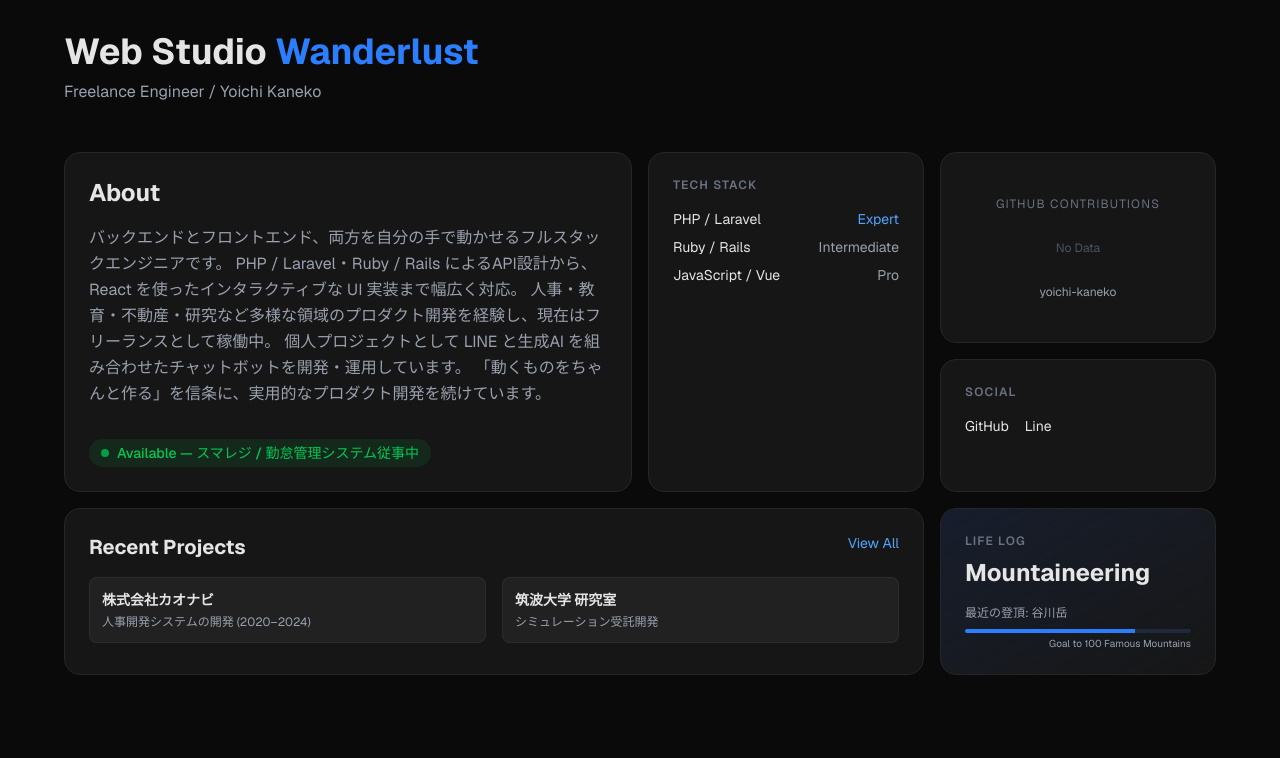
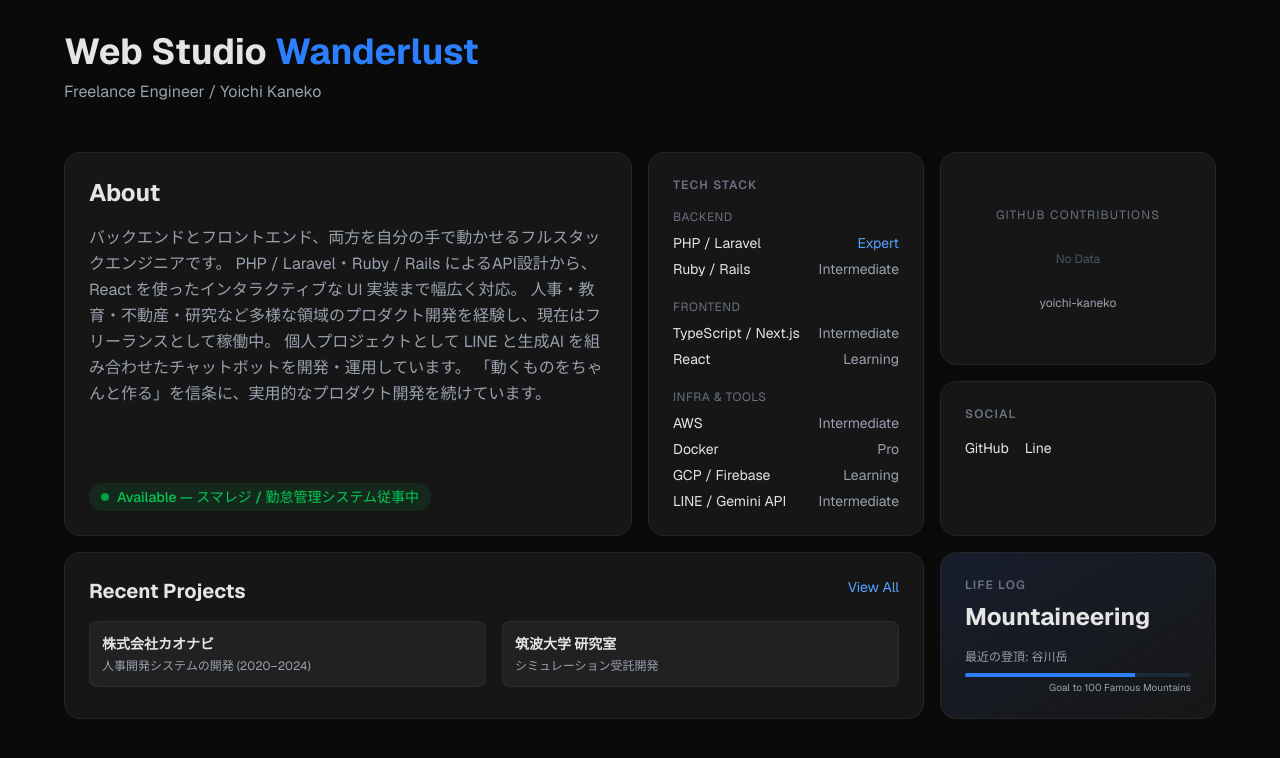
Before and after one commit to yoichi-kaneko/portfolio_2nd, a Next.js app: page / in a window 1280 px wide. Shown: the top 758 px of the page. Built offline with nearby package versions, Linux system fonts and the light colour scheme.

Commit message:
技術スタックの見直し

```diff
--- a/src/components/cards/TechStackCard.tsx
+++ b/src/components/cards/TechStackCard.tsx
@@ -4,8 +4,10 @@ export function TechStackCard() {
       <h3 className="text-xs font-semibold text-gray-500 mb-4 uppercase tracking-widest">
         Tech Stack
       </h3>
-      {/* Phase 3 で data/skills.json と連携 */}
-      <div className="space-y-2 text-sm">
+      <div className="space-y-5 text-sm">
+        <div>
+          <p className="text-xs text-gray-500 mb-2 uppercase tracking-wider">Backend</p>
+          <div className="space-y-1.5">
             <div className="flex justify-between">
               <span>PHP / Laravel</span>
               <span className="text-blue-400">Expert</span>
@@ -14,9 +16,43 @@ export function TechStackCard() {
               <span>Ruby / Rails</span>
               <span className="text-gray-400">Intermediate</span>
             </div>
+          </div>
+        </div>
+
+        <div>
+          <p className="text-xs text-gray-500 mb-2 uppercase tracking-wider">Frontend</p>
+          <div className="space-y-1.5">
             <div className="flex justify-between">
-          <span>JavaScript / Vue</span>
+              <span>TypeScript / Next.js</span>
+              <span className="text-gray-400">Intermediate</span>
+            </div>
+            <div className="flex justify-between">
+              <span>React</span>
+              <span className="text-gray-400">Learning</span>
+            </div>
+          </div>
+        </div>
+
+        <div>
+          <p className="text-xs text-gray-500 mb-2 uppercase tracking-wider">Infra & Tools</p>
+          <div className="space-y-1.5">
+            <div className="flex justify-between">
+              <span>AWS</span>
+              <span className="text-gray-400">Intermediate</span>
+            </div>
+            <div className="flex justify-between">
+              <span>Docker</span>
               <span className="text-gray-400">Pro</span>
+            </div>
+            <div className="flex justify-between">
+              <span>GCP / Firebase</span>
+              <span className="text-gray-400">Learning</span>
+            </div>
+            <div className="flex justify-between">
+              <span>LINE / Gemini API</span>
+              <span className="text-gray-400">Intermediate</span>
+            </div>
+          </div>
         </div>
       </div>
     </>
```
Lines whose indentation alone changed are shown as unchanged.
